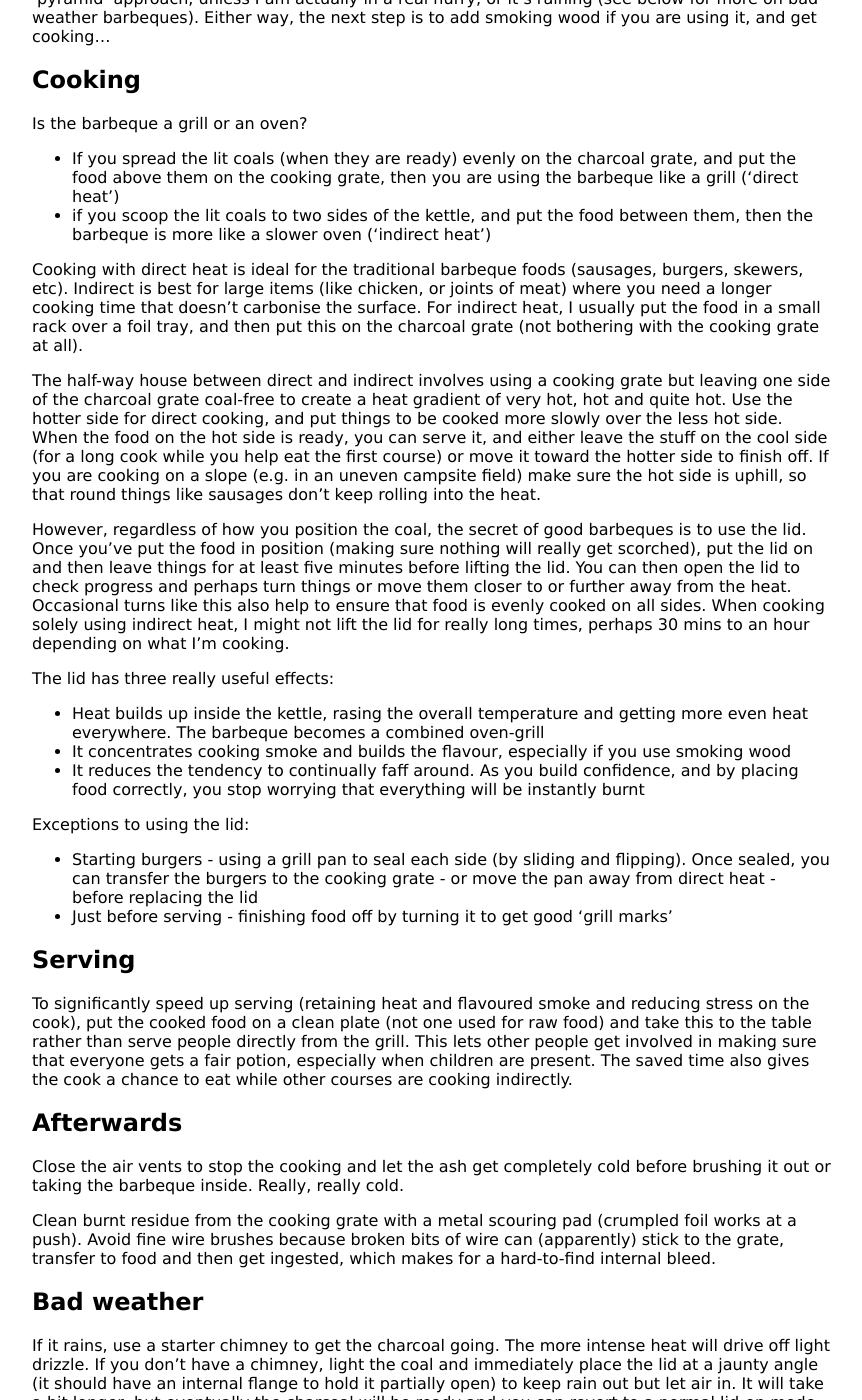
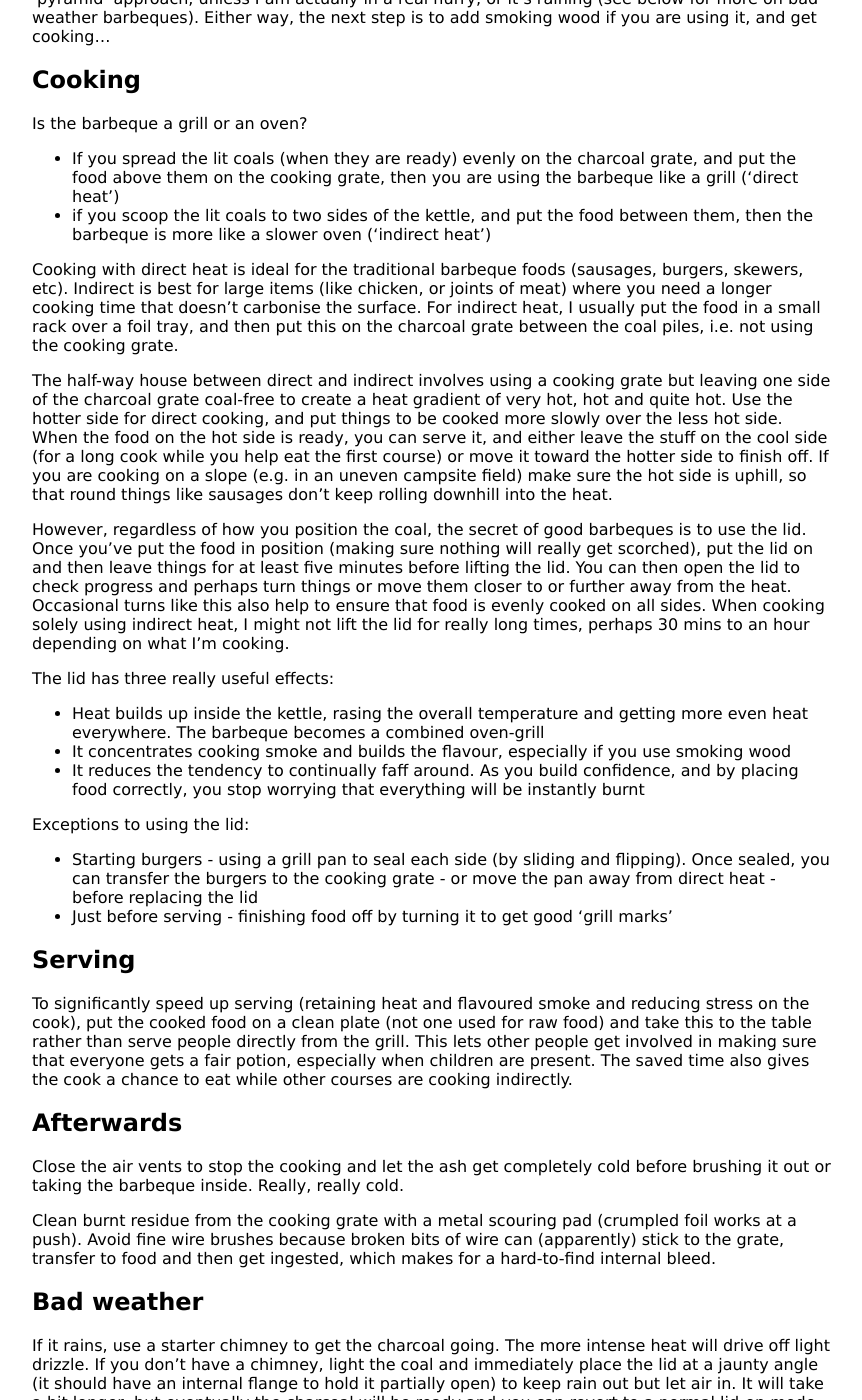
Before and after one commit to KineticLensman/KineticLensman.github.io, a Jekyll site: the page built from _posts/2018-08-12-barbecue-part1.md, in a window 1280 px wide and 1400 px high, scrolled down 1669 px. Shown: the whole window, without its empty margins (208-1070 px from the left). Built offline with Jekyll 4.4.1, drawn with Linux system fonts in a browser that asks for light colours; some of the changed text lies outside the part shown.

Commit message:
clarifications

```diff
--- a/_posts/2018-08-12-barbecue-part1.md
+++ b/_posts/2018-08-12-barbecue-part1.md
@@ -52,9 +52,9 @@ Is the barbeque a grill or an oven?
 * If you spread the lit coals (when they are ready) evenly on the charcoal grate, and put the food above them on the cooking grate, then you are using the barbeque like a grill ('direct heat')
 * if you scoop the lit coals to two sides of the kettle, and put the food between them, then the barbeque is more like a slower oven ('indirect heat')
 
-Cooking with direct heat is ideal for the traditional barbeque foods (sausages, burgers, skewers, etc). Indirect is best for large items (like chicken, or joints of meat) where you need a longer cooking time that doesn't carbonise the surface. For indirect heat, I usually put the food in a small rack over a foil tray, and then put this on the charcoal grate (not bothering with the cooking grate at all).
+Cooking with direct heat is ideal for the traditional barbeque foods (sausages, burgers, skewers, etc). Indirect is best for large items (like chicken, or joints of meat) where you need a longer cooking time that doesn't carbonise the surface. For indirect heat, I usually put the food in a small rack over a foil tray, and then put this on the charcoal grate between the coal piles, i.e. not using the cooking grate.
 
-The half-way house between direct and indirect involves using a cooking grate but leaving one side of the charcoal grate coal-free to create a heat gradient of very hot, hot and quite hot. Use the hotter side for direct cooking, and put things to be cooked more slowly over the less hot side. When the food on the hot side is ready, you can serve it, and either leave the stuff on the cool side (for a long cook while you help eat the first course) or move it toward the hotter side to finish off. If you are cooking on a slope (e.g. in an uneven campsite field) make sure the hot side is uphill, so that round things like sausages don't keep rolling into the heat.
+The half-way house between direct and indirect involves using a cooking grate but leaving one side of the charcoal grate coal-free to create a heat gradient of very hot, hot and quite hot. Use the hotter side for direct cooking, and put things to be cooked more slowly over the less hot side. When the food on the hot side is ready, you can serve it, and either leave the stuff on the cool side (for a long cook while you help eat the first course) or move it toward the hotter side to finish off. If you are cooking on a slope (e.g. in an uneven campsite field) make sure the hot side is uphill, so that round things like sausages don't keep rolling downhill into the heat.
 
 However, regardless of how you position the coal, the secret of good barbeques is to use the lid. Once you've put the food in position (making sure nothing will really get scorched), put the lid on and then leave things for at least five minutes before lifting the lid. You can then open the lid to check progress and perhaps turn things or move them closer to or further away from the heat. Occasional turns like this also help to ensure that food is evenly cooked on all sides. When cooking solely using indirect heat, I might not lift the lid for really long times, perhaps 30 mins to an hour depending on what I'm cooking.
 
```
Also changed, not shown: other parts of _posts/2018-08-12-barbecue-part1.md (+1 -1 lines).
